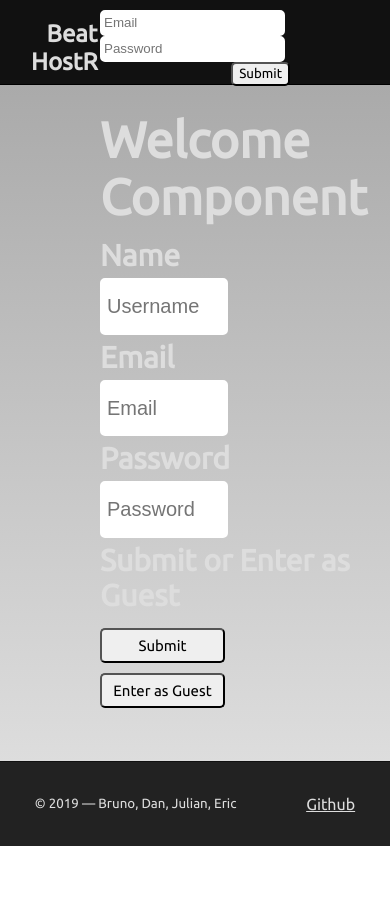
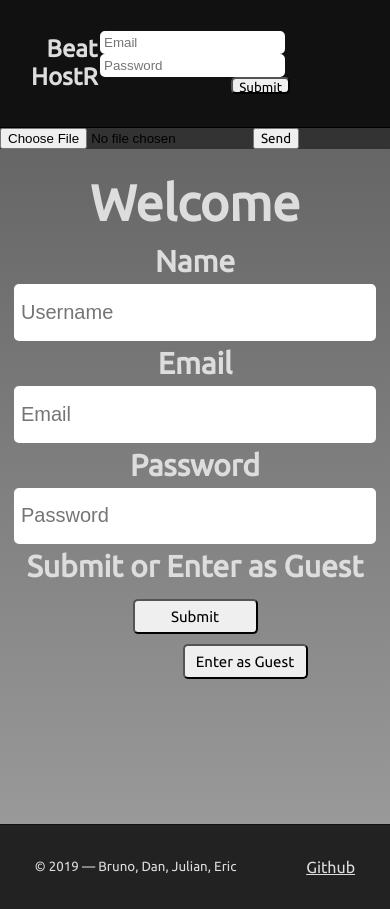
Before and after one commit to dgillen27/beat-hostR-1, a React (Create React App) app in the folder client/: page / in a window 390 px wide. Before the commit the page ends 846 px from the top, so only its background shows below. Built offline with nearby package versions, Linux system fonts and the light colour scheme.

Commit message:
style changes

```diff
--- a/client/src/App.css
+++ b/client/src/App.css
@@ -1,5 +1,6 @@
 .App {
   font-family: 'Ubuntu', sans-serif;
+  background: #333;
 }
 
 a {
@@ -23,14 +24,14 @@ a {
 
 .login input {
   margin-right: 5px;
-  height: 20px;
+  height: 2vh;
   border: 2px solid white;
   border-radius: 5px;
   outline: none;
 }
 
 .login button {
-  height: 24px;
+  height: 2vh;
   border-radius: 5px;
 }
 
@@ -38,11 +39,24 @@ a {
    color: #ddd;
  }
 
+ .after-login p {
+   color: white;
+   display: inline;
+   margin-right: 20px;
+   border-right: 1px solid white;
+   padding-right: 10px;
+ }
+
+ .after-login p:hover {
+   cursor: pointer;
+ }
+
 .welcome {
   display: flex;
   flex-direction: column;
-  height: 80vh;
-  background: linear-gradient(#aaa, #ddd);
+  min-height: 80vh;
+  background: linear-gradient(#666, #999);
+  overflow: scroll;
 }
 
 .welcome h2 {
@@ -58,7 +72,7 @@ a {
 }
 
 .welcome input {
- width: 30vw;
+ width: 500px;
  height: 6vh;
  border-radius: 5px;
  border: 2px solid white;
@@ -86,6 +100,36 @@ a {
   transition: 200ms;
 }
 
+@media only screen and (max-width: 700px) {
+  .welcome {
+    text-align: center;
+    align-items: center;
+    min-height: 80vh;
+    background: linear-gradient(#666, #999);
+    overflow: scroll;
+  }
+
+  .welcome h2 {
+    margin-left: 0;
+  }
+
+  .welcome form {
+    margin-left: 0;
+  }
+
+  .welcome input {
+    width: 90vw;
+  }
+
+  #guest {
+    margin-left: 0;
+  }
+
+  .login {
+    height: 15vh;
+  }
+}
+
 button {
   outline: none;
   font-family: 'Ubuntu', sans-serif;
@@ -95,6 +139,8 @@ button {
 button:hover {
   background: #7C00FF;
   color: white;
+  cursor: pointer;
+  border: 1px solid #7C00FF;
 }
 
 #guest {
@@ -123,18 +169,18 @@ button:hover {
 .artistList {
   height: auto;
   display: grid;
-  grid-template-columns: 1fr 1fr 1fr 1fr 1fr;
+  grid-template-columns: 1fr 1fr 1fr 1fr;
   /* background: linear-gradient(#111, #222); */
   background: #eee;
   text-align: center;
-  width: 80vw;
+  width: 60vw;
   margin: auto;
   padding: 0 20px 0 20px;
 }
 
 .artistList h2 {
   grid-column-start: 1;
-  grid-column-end: 6;
+  grid-column-end: 5;
   color: #111;
   font-size: 5vw;
 }
@@ -192,8 +238,14 @@ button:hover {
 }
 
 .artist-profile button {
-  border: 1px solid black;
   border-radius: 5px;
+}
+
+#back {
+  height: 30px;
+  position: relative;
+  bottom: 5vh;
+  right:
 }
 
 .about-artist {
@@ -211,6 +263,18 @@ button:hover {
   margin-left: 10px;
 }
 
+.about-artist h1 {
+  margin-top: 0;
+  font-size: 60px;
+}
+
+.about-artist p {
+  grid-column-start: 3;
+  grid-column-end: 5;
+  grid-row-start: 1;
+  margin: 0;
+}
+
 .album {
   padding-bottom: 5px;
   border-bottom: 1px solid black;
@@ -223,6 +287,7 @@ button:hover {
   padding-left: 10px;
   display: grid;
   grid-template-columns: 1fr 1fr;
+  box-shadow: 2px 5px 6px 1px rgba(0,0,1,0.28);
 }
 
 .album img {
@@ -246,6 +311,11 @@ button:hover {
   padding-left: 10px;
   display: flex;
   flex-direction: column;
+  box-shadow: 2px 5px 6px 1px rgba(0,0,1,0.28);
+}
+
+.selected-album:hover {
+  cursor: pointer;
 }
 
 .selected-album img {
@@ -269,10 +339,12 @@ audio {
 
 .album-name {
   font-size: 25px;
+  margin-bottom: 0;
 }
 
 .album-genre {
   font-size: 20px;
+  margin-top: 10px;
 }
 
 .album:hover {
--- a/client/src/App.js
+++ b/client/src/App.js
@@ -114,6 +114,7 @@ class App extends Component {
           handleChange={this.handleChange}
           logOut={this.logOut}
           />
+          <FileUpload />
         <Route exact path="/" render={() => (
           <Welcome
             handleRegisterChange={this.handleRegisterChange}
--- a/client/src/components/ArtistProfile.jsx
+++ b/client/src/components/ArtistProfile.jsx
@@ -75,7 +75,7 @@ class ArtistProfile extends Component {
     return (
       <div className="profile-page">
         <div className="artist-profile">
-        <button onClick={() => this.props.history.push('/users')}>Back to Artists</button>
+        <button id="back" onClick={() => this.props.history.push('/users')}>Back to Artists</button>
           <div className="about-artist">
             <img src="https://i.ytimg.com/vi/vJDISmFGbMQ/maxresdefault.jpg" alt="" />
             <h1>{currentArtist.artist_name}</h1>
@@ -83,7 +83,7 @@ class ArtistProfile extends Component {
             <p>This is me I am an artist wow look at me so artist congrats its a person who can do art wow
             so much many art yeah yeah yeah</p>
           </div>
-        { isArtistUser &&
+          {isArtistUser &&
             <button onClick={() => this.handleClick()}>Create Album</button>
           }
           <div className="albumList">
--- a/client/src/components/FileUpload.jsx
+++ b/client/src/components/FileUpload.jsx
@@ -21,7 +21,7 @@ class FileUpload extends Component {
         'Content-Type': 'multipart/form-data'
       }
     }).then(response => {
-      console.log(response.data.Location);
+      console.log(response);
     }).catch(error => {
       console.log(error);
     });
--- a/client/src/components/Header.jsx
+++ b/client/src/components/Header.jsx
@@ -38,10 +38,10 @@ class Header extends Component {
         }
         {
           token &&
-          <div>
-            <div>{user.artist_name}</div>
-            <div onClick={() => this.handleClick(user.id)}>My Profile</div>
-            <div onClick={(ev) => logOut(ev)}>Sign out</div>
+          <div className='after-login'>
+            <p>{user.artist_name}</p>
+            <p onClick={() => this.handleClick(user.id)}>My Profile</p>
+            <p onClick={(ev) => logOut(ev)}>Sign out</p>
           </div>
         }
       </div>
--- a/client/src/components/Welcome.jsx
+++ b/client/src/components/Welcome.jsx
@@ -9,7 +9,7 @@ class Welcome extends Component {
     const { handleRegister, handleRegisterChange, registerData } = this.props;
     return(
       <div className="welcome">
-        <h2>Welcome Component</h2>
+        <h2>Welcome</h2>
         <form onSubmit={handleRegister}>
           <h3>Name</h3>
           <input
```
Lines whose indentation alone changed are shown as unchanged.
